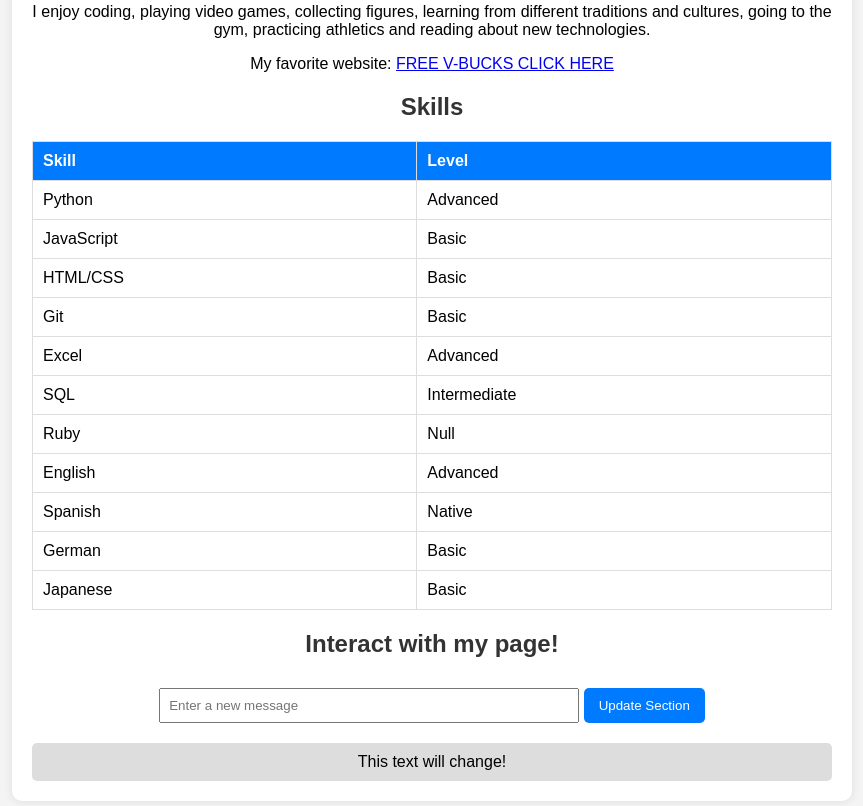
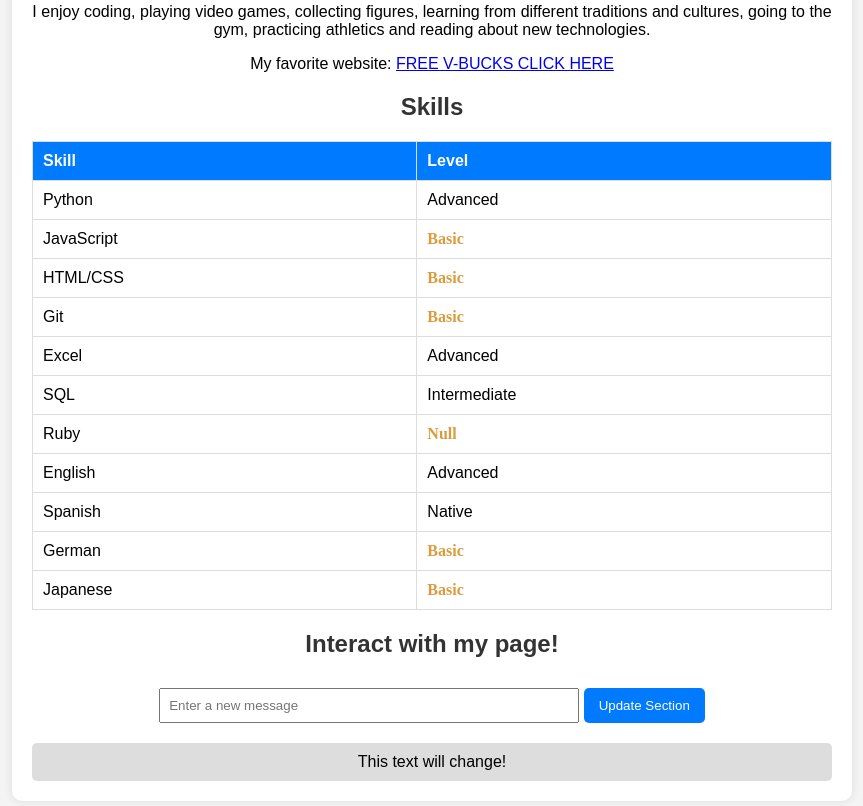
Before and after one commit to RGuzmanVI/RGuzmanVI, a plain HTML site: page index.html in a window 1280 px wide. Shown: the part 643-1449 px from the top of the page, without its empty margins (208-1071 px from the left). Drawn offline with Linux system fonts and the light colour scheme.

Commit message:
table upgrade

```diff
--- a/index.html
+++ b/index.html
@@ -72,6 +72,16 @@
             color: #418031;
             margin-top: 20px;
         }
+        .progress {
+            font-family: "Times New Roman", Times, serif;
+            color: #da9b3d;
+            font-weight: bold;
+        }
+        .bad {
+            font-family: Arial, sans-serif;
+            color: #da3d3d;
+            font-weight: bold;
+        }
 
     </style>
 
@@ -100,16 +110,16 @@
                 <th>Level</th>
             </tr>
             <tr><td>Python</td><td>Advanced</td></tr>
-            <tr><td>JavaScript</td><td>Basic</td></tr>
-            <tr><td>HTML/CSS</td><td>Basic</td></tr>
-            <tr><td>Git</td><td>Basic</td></tr>
+            <tr><td>JavaScript</td><td><span class="progress">Basic</span></td></tr>
+            <tr><td>HTML/CSS</td><td><span class="progress">Basic</span></td></tr>
+            <tr><td>Git</td><td><span class="progress">Basic</span></td></tr>
             <tr><td>Excel</td><td>Advanced</td></tr>
             <tr><td>SQL</td><td>Intermediate</td></tr>
-            <tr><td>Ruby</td><td>Null</td></tr>
+            <tr><td>Ruby</td><td><span class="progress">Null</span></td></tr>
             <tr><td>English</td><td>Advanced</td></tr>
             <tr><td>Spanish</td><td>Native</td></tr>
-            <tr><td>German</td><td>Basic</td></tr>
-            <tr><td>Japanese</td><td>Basic</td></tr>
+            <tr><td>German</td><td><span class="progress">Basic</span></td></tr>
+            <tr><td>Japanese</td><td><span class="progress">Basic</span></td></tr>
         </table>
 
         <h2>Interact with my page!</h2>
```
